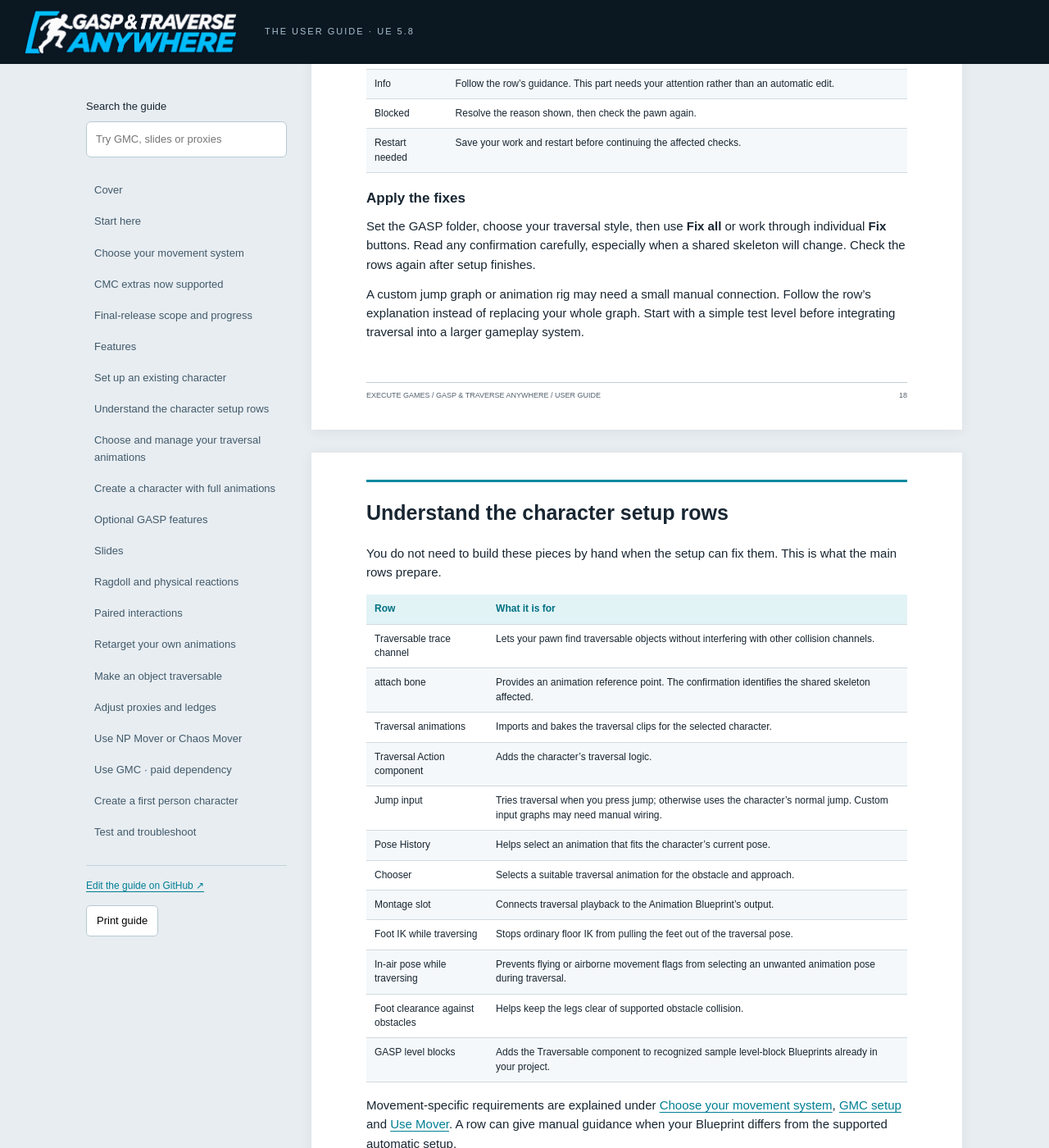
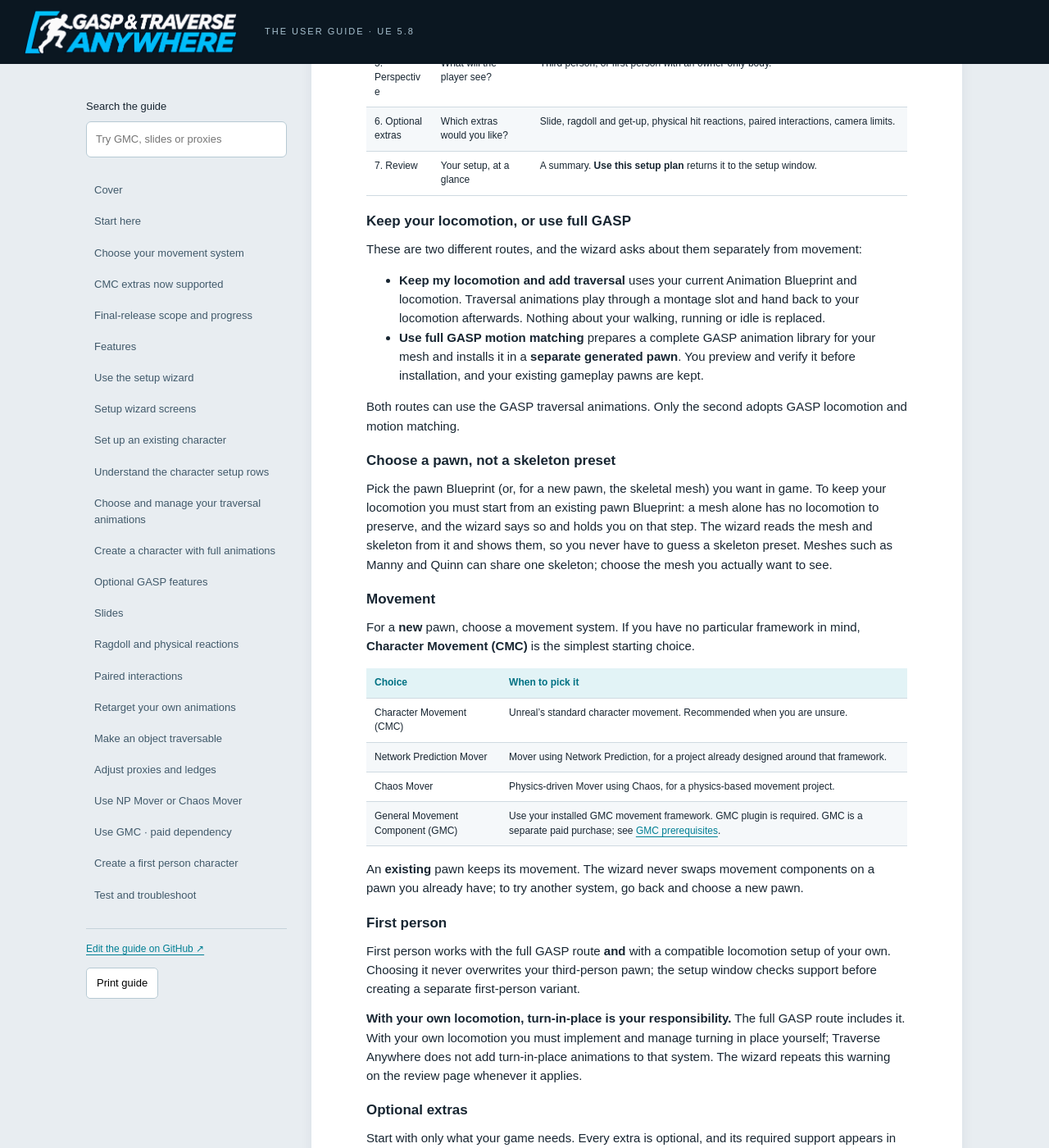
Before and after one commit to Dr-Rank/traverse-anywhere-guide, a Jekyll site: the page built from index.md, in a window 1280 px wide and 1400 px high, scrolled down 21889 px. Shown: the whole window at 82% size. Built offline with Jekyll 4.4.1, drawn with Linux system fonts in a browser that asks for light colours; some of the changed text lies outside the part shown.

Commit message:
Add the setup wizard chapter with current editor screenshots
A dedicated chapter walks through the optional guided setup: the seven
questions, keeping your locomotion versus full GASP, pawn and skeleton
detection, the four movement choices, first person and turn-in-place,
optional extras, the review, and the save reminder. Three sheets show
actual captures of every step on Manny (SKM_Manny_Simple, CMC pawn).

Co-Authored-By: Claude Opus 5.5 <noreply@anthropic.com>
Claude-Session: https://claude.ai/code/session_01BaXXYJisrKKCbxB27BqB4Z

```diff
--- a/_includes/guide/test-and-troubleshoot.md
+++ b/_includes/guide/test-and-troubleshoot.md
@@ -18,7 +18,7 @@ Use a simple block in a clear level. Try walking, running and sprinting approach
 | **What you see** | **What to check** |
 | --- | --- |
 | GMC unavailable | Purchase and install the paid GMC plugin separately; enable compatible GMC, GMCMotion and GMAS, then rebuild/restart as required. GMCMotion alone does not provide GMC. |
-| An optional feature is missing from setup | Check your build against [release progress](#final-release-scope). The final four-choice wizard and extras controls are still planned work. |
+| An optional feature is missing from setup | The [guided setup](#use-the-setup-wizard) records extras as a plan; a selected extra is not installed until you apply it. Check your build against [release progress](#final-release-scope). |
 | Slide does not start or ends in the wrong stance | Check the selected trigger, slope/speed thresholds, crouch input, backend adapter and slide animation states. Compare owner and remote views. |
 | Ragdoll or get-up fails | Check physics bodies, the mapped PhysicsControl profile, recovery animations, pose history and animation-state wiring. |
 | A paired action is refused | Check both participants, their supported adapters, eligibility and paired-animation dependencies. |
--- /dev/null
+++ b/_includes/guide/use-the-setup-wizard.md
@@ -0,0 +1,71 @@
+## Open the setup window
+
+Open **Tools > GASP & Traverse Anywhere** from the level editor, or press **GASP & Traverse Anywhere** on the toolbar of a pawn Blueprint. The setup window lists every check and fix for the chosen pawn. Experienced users can work from it directly; the guided setup is optional.
+
+Press **Help me choose: guided setup** to answer seven short questions. **Nothing is generated or changed while you answer.** You can go back at any time, and Cancel returns you to the setup window with your manual controls intact.
+
+## The seven questions
+
+| **Step** | **Question** | **What it decides** |
+| --- | --- | --- |
+| 1. Starting point | Where are you starting? | Keep an existing pawn Blueprint, or create a new pawn from a skeletal mesh. |
+| 2. Animation system | Which animation setup do you want? | Keep your locomotion and add traversal, or use full GASP motion matching in a separate generated pawn. |
+| 3. Pawn and skeleton | Which pawn will you use? | The actual pawn or mesh. Its skeleton is detected for you. |
+| 4. Movement | How should your pawn move? | Character Movement (CMC), Network Prediction Mover, Chaos Mover or General Movement Component (GMC) for a new pawn. An existing pawn keeps its movement. |
+| 5. Perspective | What will the player see? | Third person, or first person with an owner-only body. |
+| 6. Optional extras | Which extras would you like? | Slide, ragdoll and get-up, physical hit reactions, paired interactions, camera limits. |
+| 7. Review | Your setup, at a glance | A summary. **Use this setup plan** returns it to the setup window. |
+
+## Keep your locomotion, or use full GASP
+
+These are two different routes, and the wizard asks about them separately from movement:
+
+- **Keep my locomotion and add traversal** uses your current Animation Blueprint and locomotion. Traversal animations play through a montage slot and hand back to your locomotion afterwards. Nothing about your walking, running or idle is replaced.
+- **Use full GASP motion matching** prepares a complete GASP animation library for your mesh and installs it in a **separate generated pawn**. You preview and verify it before installation, and your existing gameplay pawns are kept.
+
+Both routes can use the GASP traversal animations. Only the second adopts GASP locomotion and motion matching.
+
+## Choose a pawn, not a skeleton preset
+
+Pick the pawn Blueprint (or, for a new pawn, the skeletal mesh) you want in game. To keep your locomotion you must start from an existing pawn Blueprint: a mesh alone has no locomotion to preserve, and the wizard says so and holds you on that step. The wizard reads the mesh and skeleton from it and shows them, so you never have to guess a skeleton preset. Meshes such as Manny and Quinn can share one skeleton; choose the mesh you actually want to see.
+
+## Movement
+
+For a **new** pawn, choose a movement system. If you have no particular framework in mind, **Character Movement (CMC)** is the simplest starting choice.
+
+| **Choice** | **When to pick it** |
+| --- | --- |
+| Character Movement (CMC) | Unreal's standard character movement. Recommended when you are unsure. |
+| Network Prediction Mover | Mover using Network Prediction, for a project already designed around that framework. |
+| Chaos Mover | Physics-driven Mover using Chaos, for a physics-based movement project. |
+| General Movement Component (GMC) | Use your installed GMC movement framework. GMC plugin is required. GMC is a separate paid purchase; see [GMC prerequisites](#prepare-a-gmc-project). |
+
+An **existing** pawn keeps its movement. The wizard never swaps movement components on a pawn you already have; to try another system, go back and choose a new pawn.
+
+## First person
+
+First person works with the full GASP route **and** with a compatible locomotion setup of your own. Choosing it never overwrites your third-person pawn; the setup window checks support before creating a separate first-person variant.
+
+**With your own locomotion, turn-in-place is your responsibility.** The full GASP route includes it. With your own locomotion you must implement and manage turning in place yourself; Traverse Anywhere does not add turn-in-place animations to that system. The wizard repeats this warning on the review page whenever it applies.
+
+## Optional extras
+
+Start with only what your game needs. Every extra is optional, and its required support appears in your plan:
+
+- **Slide** adds slide movement and its animation transitions.
+- **Ragdoll and get-up** lets the pawn fall physically and recover into animation.
+- **Physical hit reactions** react to impacts without opting into standalone knockdown.
+- **Paired interactions** coordinate actions between two pawns, including the recovery they need.
+- **Camera limits** constrain first-person looking during supported actions. They apply to first person only, so the wizard asks you to choose first person or turn them off.
+
+Ragdoll, hit reactions and paired interactions need **Physics Control** and a physics asset fitted to your mesh. Interactions also need recovery animations.
+
+## After the wizard
+
+**Use this setup plan** returns your answers to the setup window as a plan. It does **not** generate assets, change your GameMode or enable plugins, and a selected extra is not an installed feature until you apply it. The window shows your plan in one line, for example: *Keep existing movement, Third person, Extras: Slide*.
+
+Then review the setup rows, choose the GASP source folder if one is needed, and preview before preparing or installing. Every manual control stays available.
+
+## Save when you are done
+
+Fix and Fix all edit assets in memory. When any of the pawn, its Animation Blueprint, chooser or contact data is still unsaved, the result message ends with a reminder that names them, for example: *Not saved yet: BP_CMC, ABP_CMC. Save them (File > Save All, or Ctrl+S in its editor) so the changes survive reopening the project and are included in cooks.* Undo and autosave behave exactly as they normally do in Unreal.
--- a/index.md
+++ b/index.md
@@ -93,62 +93,78 @@ permalink: /
 
 <div class="sheet-footer"><span>EXECUTE GAMES / GASP &amp; TRAVERSE ANYWHERE / USER GUIDE</span><span>17</span></div></section>
 
+<section class="sheet" id="use-the-setup-wizard" aria-label="Use the setup wizard"><h2>Use the setup wizard</h2>
+{% capture chapter %}{% include guide/use-the-setup-wizard.md %}{% endcapture %}{{ chapter | markdownify }}
+<div class="sheet-footer"><span>EXECUTE GAMES / GASP &amp; TRAVERSE ANYWHERE / USER GUIDE</span><span>18</span></div></section>
+
+<section class="sheet" id="setup-wizard-screens-1" aria-label="Setup wizard screens 1"><h2>Setup wizard screens 1</h2>
+<div class="shots"><figure><img src="assets/images/wizard-00-setup-window.webp" alt="The setup window" width="1018" height="618" loading="lazy"><figcaption><strong>The setup window.</strong> Every check and fix for the chosen pawn. <em>Help me choose: guided setup</em> opens the wizard; the manual controls stay below it. Pictured: Manny (SKM_Manny_Simple) on a CMC pawn.</figcaption></figure><figure><img src="assets/images/wizard-01-starting-point.webp" alt="Step 1: starting point" width="826" height="760" loading="lazy"><figcaption><strong>Step 1: starting point.</strong> Keep an existing pawn Blueprint, or start a new pawn from a skeletal mesh. Nothing is generated while you answer.</figcaption></figure><figure><img src="assets/images/wizard-02-animation-system.webp" alt="Step 2: animation system" width="826" height="760" loading="lazy"><figcaption><strong>Step 2: animation system.</strong> Keep your locomotion and add traversal, or install full GASP motion matching in a separate generated pawn.</figcaption></figure><figure><img src="assets/images/wizard-02b-mesh-needs-pawn.webp" alt="A mesh has no locomotion to keep" width="826" height="760" loading="lazy"><figcaption><strong>A mesh has no locomotion to keep.</strong> Choosing a new pawn and then &ldquo;keep my locomotion&rdquo; holds you here with an explanation, because a mesh alone has no locomotion system.</figcaption></figure></div>
+<div class="sheet-footer"><span>EXECUTE GAMES / GASP &amp; TRAVERSE ANYWHERE / USER GUIDE</span><span>19</span></div></section>
+
+<section class="sheet" id="setup-wizard-screens-2" aria-label="Setup wizard screens 2"><h2>Setup wizard screens 2</h2>
+<div class="shots"><figure><img src="assets/images/wizard-03-existing-pawn.webp" alt="Step 3: your existing pawn" width="826" height="760" loading="lazy"><figcaption><strong>Step 3: your existing pawn.</strong> The wizard reads the mesh, skeleton and movement adapter from the pawn. Pictured: BP_CMC with SKM_Manny_Simple on SK_Mannequin.</figcaption></figure><figure><img src="assets/images/wizard-03b-new-pawn-mesh.webp" alt="Step 3: a mesh for a new pawn" width="826" height="760" loading="lazy"><figcaption><strong>Step 3: a mesh for a new pawn.</strong> For a new pawn, pick the skeletal mesh you want in game; its skeleton is detected. Manny and Quinn can share a skeleton.</figcaption></figure><figure><img src="assets/images/wizard-04-keep-movement.webp" alt="Step 4: existing movement is kept" width="826" height="760" loading="lazy"><figcaption><strong>Step 4: existing movement is kept.</strong> An existing pawn keeps its movement component. To try another system, go back and choose a new pawn.</figcaption></figure><figure><img src="assets/images/wizard-04b-movement-choices.webp" alt="Step 4: four movement choices" width="826" height="760" loading="lazy"><figcaption><strong>Step 4: four movement choices.</strong> A new pawn can use Character Movement (CMC), Network Prediction Mover, Chaos Mover or General Movement Component (GMC, a separate paid plugin).</figcaption></figure></div>
+<div class="sheet-footer"><span>EXECUTE GAMES / GASP &amp; TRAVERSE ANYWHERE / USER GUIDE</span><span>20</span></div></section>
+
+<section class="sheet" id="setup-wizard-screens-3" aria-label="Setup wizard screens 3"><h2>Setup wizard screens 3</h2>
+<div class="shots"><figure><img src="assets/images/wizard-05-perspective.webp" alt="Step 5: perspective" width="826" height="760" loading="lazy"><figcaption><strong>Step 5: perspective.</strong> Third or first person. With your own locomotion, turn-in-place is your responsibility, and the wizard says so.</figcaption></figure><figure><img src="assets/images/wizard-06-extras.webp" alt="Step 6: optional extras" width="826" height="760" loading="lazy"><figcaption><strong>Step 6: optional extras.</strong> All extras are optional. Pictured with Slide and Ragdoll and get-up selected; physics extras list Physics Control as required support.</figcaption></figure><figure><img src="assets/images/wizard-07-review.webp" alt="Step 7: review" width="826" height="760" loading="lazy"><figcaption><strong>Step 7: review.</strong> A summary of the plan. <em>Use this setup plan</em> returns it to the setup window without generating assets, changing your GameMode or enabling plugins.</figcaption></figure><figure><img src="assets/images/wizard-08-plan-in-setup.webp" alt="Your plan in the setup window" width="1018" height="618" loading="lazy"><figcaption><strong>Your plan in the setup window.</strong> The plan appears as one line above the checks. Selections are a plan, not installed features, until you apply the setup.</figcaption></figure></div>
+<div class="sheet-footer"><span>EXECUTE GAMES / GASP &amp; TRAVERSE ANYWHERE / USER GUIDE</span><span>21</span></div></section>
+
 <section class="sheet" id="set-up-an-existing-character" aria-label="Set up an existing character"><h2>Set up an existing character</h2>
 {% capture chapter %}{% include guide/set-up-an-existing-character.md %}{% endcapture %}{{ chapter | markdownify }}
-<div class="sheet-footer"><span>EXECUTE GAMES / GASP &amp; TRAVERSE ANYWHERE / USER GUIDE</span><span>18</span></div></section>
+<div class="sheet-footer"><span>EXECUTE GAMES / GASP &amp; TRAVERSE ANYWHERE / USER GUIDE</span><span>22</span></div></section>
 
 <section class="sheet" id="understand-the-character-setup-rows" aria-label="Understand the character setup rows"><h2>Understand the character setup rows</h2>
 {% capture chapter %}{% include guide/understand-the-character-setup-rows.md %}{% endcapture %}{{ chapter | markdownify }}
-<div class="sheet-footer"><span>EXECUTE GAMES / GASP &amp; TRAVERSE ANYWHERE / USER GUIDE</span><span>19</span></div></section>
+<div class="sheet-footer"><span>EXECUTE GAMES / GASP &amp; TRAVERSE ANYWHERE / USER GUIDE</span><span>23</span></div></section>
 
 <section class="sheet" id="choose-and-manage-your-traversal-animations" aria-label="Choose and manage your traversal animations"><h2>Choose and manage your traversal animations</h2>
 {% capture chapter %}{% include guide/choose-and-manage-your-traversal-animations.md %}{% endcapture %}{{ chapter | markdownify }}
-<div class="sheet-footer"><span>EXECUTE GAMES / GASP &amp; TRAVERSE ANYWHERE / USER GUIDE</span><span>20</span></div></section>
+<div class="sheet-footer"><span>EXECUTE GAMES / GASP &amp; TRAVERSE ANYWHERE / USER GUIDE</span><span>24</span></div></section>
 
 <section class="sheet" id="create-a-character-with-full-animations" aria-label="Create a character with full animations"><h2>Create a character with full animations</h2>
 {% capture chapter %}{% include guide/create-a-character-with-full-animations.md %}{% endcapture %}{{ chapter | markdownify }}
-<div class="sheet-footer"><span>EXECUTE GAMES / GASP &amp; TRAVERSE ANYWHERE / USER GUIDE</span><span>21</span></div></section>
+<div class="sheet-footer"><span>EXECUTE GAMES / GASP &amp; TRAVERSE ANYWHERE / USER GUIDE</span><span>25</span></div></section>
 
 <section class="sheet" id="optional-gasp-features" aria-label="Optional GASP features"><h2>Optional GASP features</h2>
 {% capture chapter %}{% include guide/optional-gasp-features.md %}{% endcapture %}{{ chapter | markdownify }}
-<div class="sheet-footer"><span>EXECUTE GAMES / GASP &amp; TRAVERSE ANYWHERE / USER GUIDE</span><span>22</span></div></section>
+<div class="sheet-footer"><span>EXECUTE GAMES / GASP &amp; TRAVERSE ANYWHERE / USER GUIDE</span><span>26</span></div></section>
 
 <section class="sheet" id="slides" aria-label="Slides"><h2>Slides</h2>
 {% capture chapter %}{% include guide/slides.md %}{% endcapture %}{{ chapter | markdownify }}
-<div class="sheet-footer"><span>EXECUTE GAMES / GASP &amp; TRAVERSE ANYWHERE / USER GUIDE</span><span>23</span></div></section>
+<div class="sheet-footer"><span>EXECUTE GAMES / GASP &amp; TRAVERSE ANYWHERE / USER GUIDE</span><span>27</span></div></section>
 
 <section class="sheet" id="ragdoll-and-physical-reactions" aria-label="Ragdoll and physical reactions"><h2>Ragdoll and physical reactions</h2>
 {% capture chapter %}{% include guide/ragdoll-and-physical-reactions.md %}{% endcapture %}{{ chapter | markdownify }}
-<div class="sheet-footer"><span>EXECUTE GAMES / GASP &amp; TRAVERSE ANYWHERE / USER GUIDE</span><span>24</span></div></section>
+<div class="sheet-footer"><span>EXECUTE GAMES / GASP &amp; TRAVERSE ANYWHERE / USER GUIDE</span><span>28</span></div></section>
 
 <section class="sheet" id="paired-interactions" aria-label="Paired interactions"><h2>Paired interactions</h2>
 {% capture chapter %}{% include guide/paired-interactions.md %}{% endcapture %}{{ chapter | markdownify }}
-<div class="sheet-footer"><span>EXECUTE GAMES / GASP &amp; TRAVERSE ANYWHERE / USER GUIDE</span><span>25</span></div></section>
+<div class="sheet-footer"><span>EXECUTE GAMES / GASP &amp; TRAVERSE ANYWHERE / USER GUIDE</span><span>29</span></div></section>
 
 <section class="sheet" id="retarget-your-own-animations" aria-label="Retarget your own animations"><h2>Retarget your own animations</h2>
 {% capture chapter %}{% include guide/retarget-your-own-animations.md %}{% endcapture %}{{ chapter | markdownify }}
-<div class="sheet-footer"><span>EXECUTE GAMES / GASP &amp; TRAVERSE ANYWHERE / USER GUIDE</span><span>26</span></div></section>
+<div class="sheet-footer"><span>EXECUTE GAMES / GASP &amp; TRAVERSE ANYWHERE / USER GUIDE</span><span>30</span></div></section>
 
 <section class="sheet" id="make-an-object-traversable" aria-label="Make an object traversable"><h2>Make an object traversable</h2>
 {% capture chapter %}{% include guide/make-an-object-traversable.md %}{% endcapture %}{{ chapter | markdownify }}
-<div class="sheet-footer"><span>EXECUTE GAMES / GASP &amp; TRAVERSE ANYWHERE / USER GUIDE</span><span>27</span></div></section>
+<div class="sheet-footer"><span>EXECUTE GAMES / GASP &amp; TRAVERSE ANYWHERE / USER GUIDE</span><span>31</span></div></section>
 
 <section class="sheet" id="adjust-proxies-and-ledges" aria-label="Adjust proxies and ledges"><h2>Adjust proxies and ledges</h2>
 {% capture chapter %}{% include guide/adjust-proxies-and-ledges.md %}{% endcapture %}{{ chapter | markdownify }}
-<div class="sheet-footer"><span>EXECUTE GAMES / GASP &amp; TRAVERSE ANYWHERE / USER GUIDE</span><span>28</span></div></section>
+<div class="sheet-footer"><span>EXECUTE GAMES / GASP &amp; TRAVERSE ANYWHERE / USER GUIDE</span><span>32</span></div></section>
 
 <section class="sheet" id="use-mover" aria-label="Use Mover"><h2>Use Mover</h2>
 {% capture chapter %}{% include guide/use-mover.md %}{% endcapture %}{{ chapter | markdownify }}
-<div class="sheet-footer"><span>EXECUTE GAMES / GASP &amp; TRAVERSE ANYWHERE / USER GUIDE</span><span>29</span></div></section>
+<div class="sheet-footer"><span>EXECUTE GAMES / GASP &amp; TRAVERSE ANYWHERE / USER GUIDE</span><span>33</span></div></section>
 
 <section class="sheet" id="prepare-a-gmc-project" aria-label="Prepare a GMC project"><h2>Prepare a GMC project</h2>
 {% capture chapter %}{% include guide/prepare-a-gmc-project.md %}{% endcapture %}{{ chapter | markdownify }}
-<div class="sheet-footer"><span>EXECUTE GAMES / GASP &amp; TRAVERSE ANYWHERE / USER GUIDE</span><span>30</span></div></section>
+<div class="sheet-footer"><span>EXECUTE GAMES / GASP &amp; TRAVERSE ANYWHERE / USER GUIDE</span><span>34</span></div></section>
 
 <section class="sheet" id="create-a-first-person-character" aria-label="Create a first person character"><h2>Create a first person character</h2>
 {% capture chapter %}{% include guide/create-a-first-person-character.md %}{% endcapture %}{{ chapter | markdownify }}
-<div class="sheet-footer"><span>EXECUTE GAMES / GASP &amp; TRAVERSE ANYWHERE / USER GUIDE</span><span>31</span></div></section>
+<div class="sheet-footer"><span>EXECUTE GAMES / GASP &amp; TRAVERSE ANYWHERE / USER GUIDE</span><span>35</span></div></section>
 
 <section class="sheet" id="test-and-troubleshoot" aria-label="Test and troubleshoot"><h2>Test and troubleshoot</h2>
 {% capture chapter %}{% include guide/test-and-troubleshoot.md %}{% endcapture %}{{ chapter | markdownify }}
-<div class="sheet-footer"><span>EXECUTE GAMES / GASP &amp; TRAVERSE ANYWHERE / USER GUIDE</span><span>32</span></div></section>
+<div class="sheet-footer"><span>EXECUTE GAMES / GASP &amp; TRAVERSE ANYWHERE / USER GUIDE</span><span>36</span></div></section>
```
Also changed, not shown: _data/navigation.json (+8 -0 lines), use-the-setup-wizard.md (added, +6 -0 lines), README.md, assets/images/wizard-00-setup-window.webp (added), assets/images/wizard-01-starting-point.webp (added), assets/images/wizard-02-animation-system.webp (added), assets/images/wizard-02b-mesh-needs-pawn.webp (added), assets/images/wizard-03-existing-pawn.webp (added), assets/images/wizard-03b-new-pawn-mesh.webp (added), assets/images/wizard-04-keep-movement.webp (added), assets/images/wizard-04b-movement-choices.webp (added), assets/images/wizard-05-perspective.webp (added), assets/images/wizard-06-extras.webp (added), assets/images/wizard-07-review.webp (added), 2 more files.
